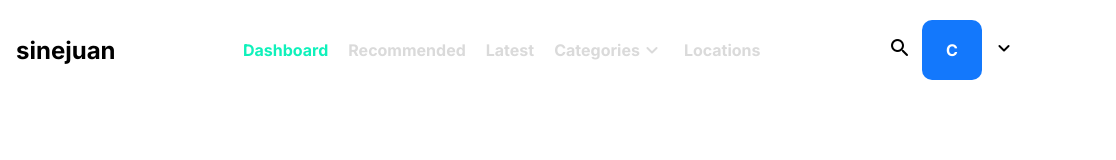
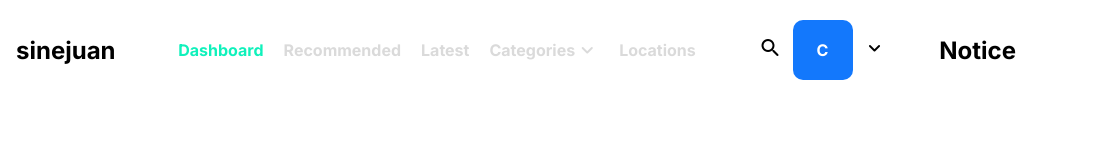
Before and after one commit to SlipperyM/HTML, a plain HTML site: page index.html in a window 1280 px wide. Shown: the full height of the page, 164-1280 px from the left. Drawn offline with Linux system fonts and the light colour scheme.

Commit message:
added new line

```diff
--- a/index.html
+++ b/index.html
@@ -43,7 +43,7 @@
                 </div>
                 <a href=""><span class="material-icons-round">expand_more</span></a>
             </div>
-
+            <h1>Notice</h1>
         </div>
     </nav>
 </header>
```
